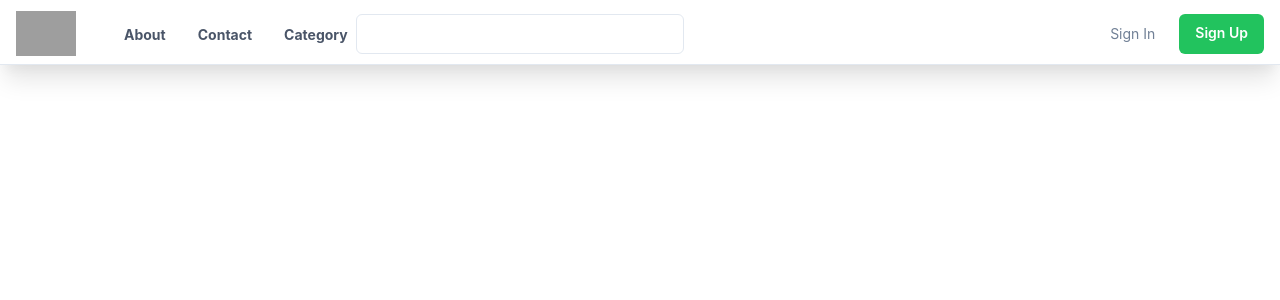
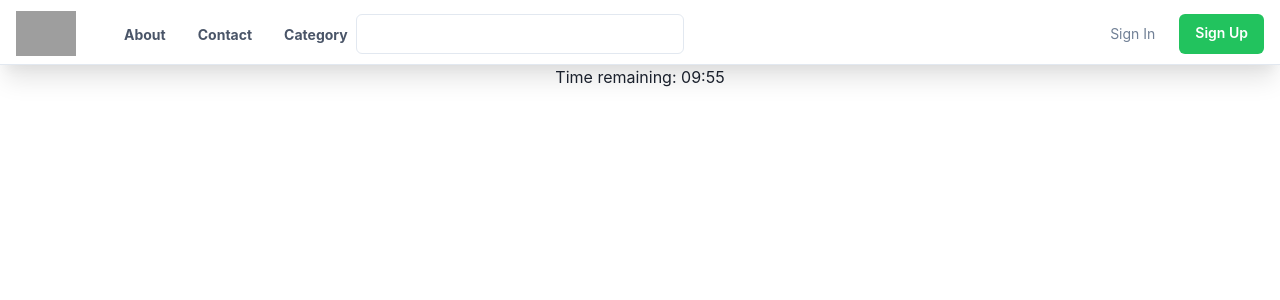
Before and after one commit to vishantsehrawat/ai-powered-interviewer, a React (Create React App) app in the folder Client/: page /interview in a window 1280 px wide. Shown: the top 300 px of the page. Built offline with nearby package versions, Linux system fonts and the light colour scheme; grey boxes are pictures that could not be loaded.

Commit message:
timer in interview page

```diff
--- a/Client/src/Components/AllRoutes.jsx
+++ b/Client/src/Components/AllRoutes.jsx
@@ -3,6 +3,7 @@ import { Route, Routes } from 'react-router-dom'
 import Login from '../Pages/Login'
 import Signup from '../Pages/Signup'
 import Home from '../Pages/Home'
+import Interview from '../Pages/Interview'
 
 
 
@@ -13,6 +14,7 @@ export const AllRoutes = () => {
                 <Route path='/login' element={<Login />}></Route>
                 <Route path='/signup' element={<Signup />}></Route>
                 <Route path='/' element={<Home/>}/>
+                <Route path='/interview' element={<Interview/>}/>
 
             </Routes>
 
--- a/Client/src/Pages/Home.jsx
+++ b/Client/src/Pages/Home.jsx
@@ -77,7 +77,7 @@ const Home = () => {
                 </div>
                 <br />
                 <br />
-                <div style={{ width: "40%", margin: "auto", marginTop: "5px" }}>
+                <div style={{ width: "50%", margin: "auto", marginTop: "5px" }}>
                     <hr style={{ border: "1px solid white" }} />
                 </div>
                 <br />
--- /dev/null
+++ b/Client/src/Pages/Interview.jsx
@@ -0,0 +1,37 @@
+import React, { useEffect, useState } from 'react';
+
+const Interview = () => {
+    const [seconds, setSeconds] = useState(10 * 60);
+
+    useEffect(() => {
+        let intervalId;
+
+        if (seconds > 0) {
+            intervalId = setInterval(() => {
+                setSeconds((prevSeconds) => prevSeconds - 1);
+            }, 1000);
+        }
+
+        return () => {
+            clearInterval(intervalId);
+        };
+    }, [seconds]);
+
+    const formatTime = (time) => {
+        const minutes = Math.floor(time / 60);
+        const seconds = time % 60;
+        return `${minutes.toString().padStart(2, '0')}:${seconds.toString().padStart(2, '0')}`;
+    };
+
+    return (
+        <>
+            <div>
+                <div>
+                   <p style={{}}>Time remaining: {formatTime(seconds)}</p>
+                </div>
+            </div>
+        </>
+    );
+};
+
+export default Interview;
```
